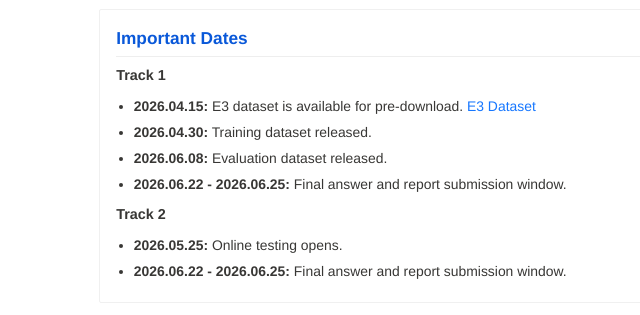
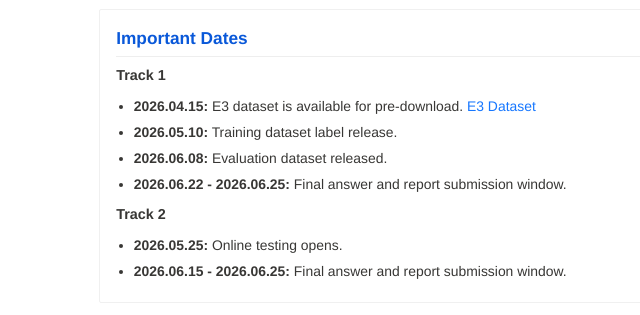
Before and after one commit to ego-link/challenge2026, a website: page index.html in a window 1280 px wide. Shown: the part 2440-2755 px from the top of the page, 0-640 px from the left. Drawn offline with Linux system fonts and the light colour scheme.

Commit message:
Update important dates for Track 1 and Track 2.
Adjust Track 1 training label release date to 2026.05.10 and move Track 2 final submission window start to 2026.06.15.

Made-with: Cursor

```diff
--- a/index.html
+++ b/index.html
@@ -196,14 +196,14 @@
               E3 Dataset
             </a>
           </li>
-          <li><strong>2026.04.30:</strong> Training dataset released.</li>
+          <li><strong>2026.05.10:</strong> Training dataset label release.</li>
           <li><strong>2026.06.08:</strong> Evaluation dataset released.</li>
           <li><strong>2026.06.22 - 2026.06.25:</strong> Final answer and report submission window.</li>
         </ul>
         <p><strong>Track 2</strong></p>
         <ul class="list">
           <li><strong>2026.05.25:</strong> Online testing opens.</li>
-          <li><strong>2026.06.22 - 2026.06.25:</strong> Final answer and report submission window.</li>
+          <li><strong>2026.06.15 - 2026.06.25:</strong> Final answer and report submission window.</li>
         </ul>
       </section>
 
```
